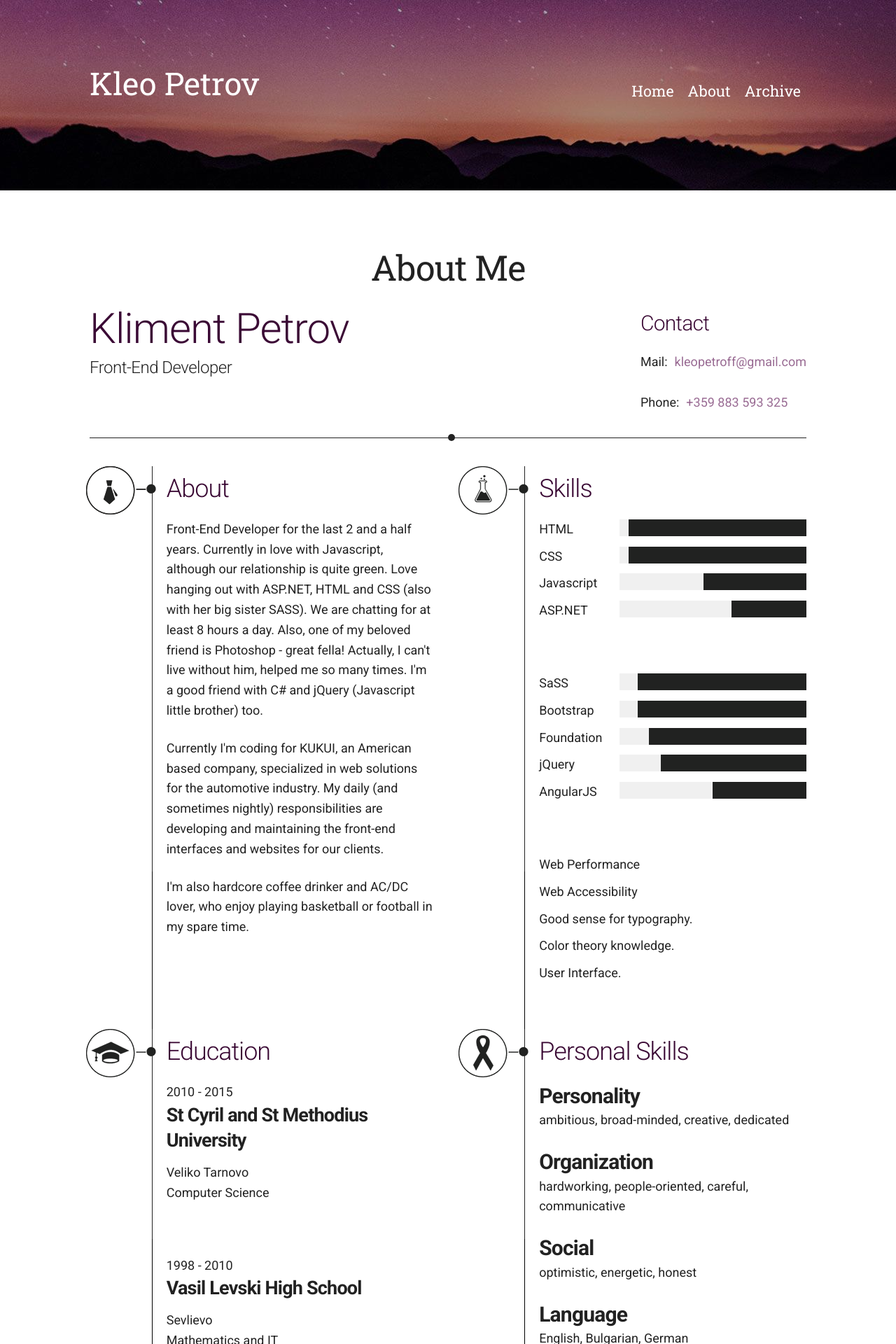
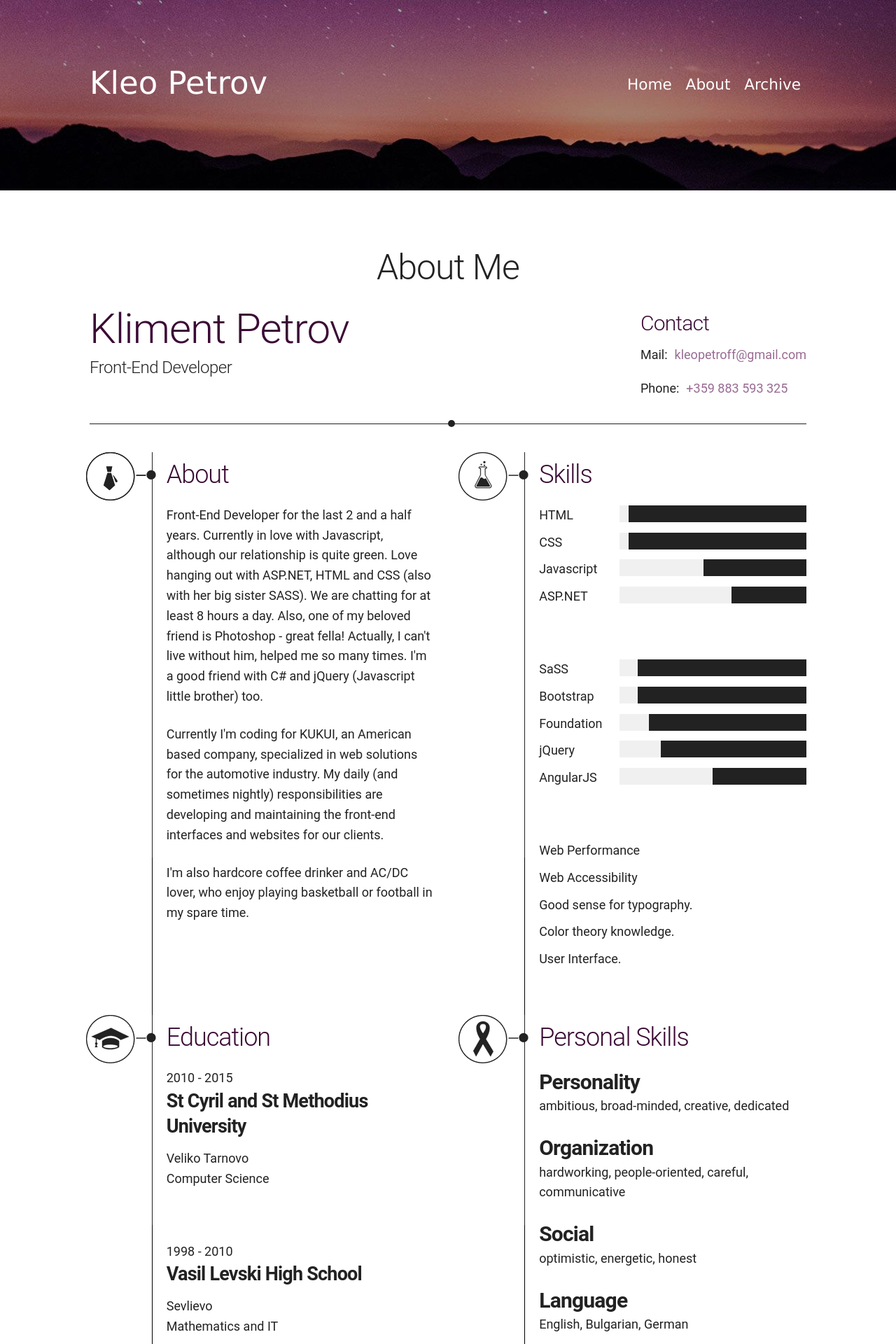
Before and after one commit to KleoPetroff/kleopetroff.github.io, a Jekyll site: the page built from about.html, in a window 1280 px wide. Shown: the top 1920 px of the page at 70% size. Built offline with Jekyll 4.4.1, drawn with Linux system fonts in a browser that asks for light colours.

Commit message:
Removed google fonts link
Load the fonts through the CSS with @font-face

```diff
--- a/_layouts/default.html
+++ b/_layouts/default.html
@@ -12,7 +12,7 @@
         <style>
             .navigation li,
             .contact-list li{
-                padding: 10px 0;
+                padding: 0 0 1rem;
             }
         </style>
         <script>
@@ -26,7 +26,6 @@
             if (raf) raf(cb);
             else window.addEventListener('load', cb);
         </script>
-        <link href='http://fonts.googleapis.com/css?family=Roboto:400,400italic,700,300|Roboto+Slab&subset=cyrillic,latin' rel='stylesheet' type='text/css'>
     </head>
     <body>
         <div class="wrapper">
```
